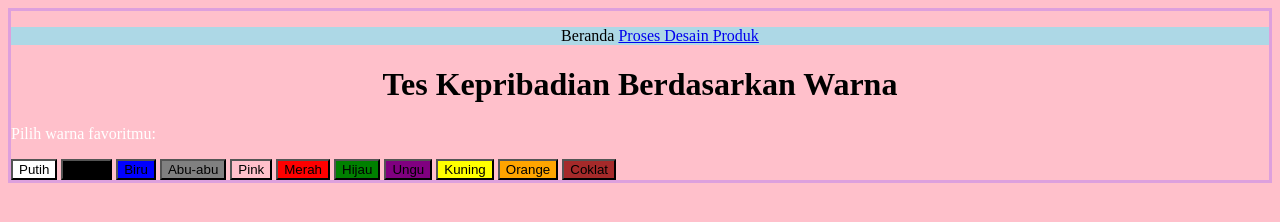
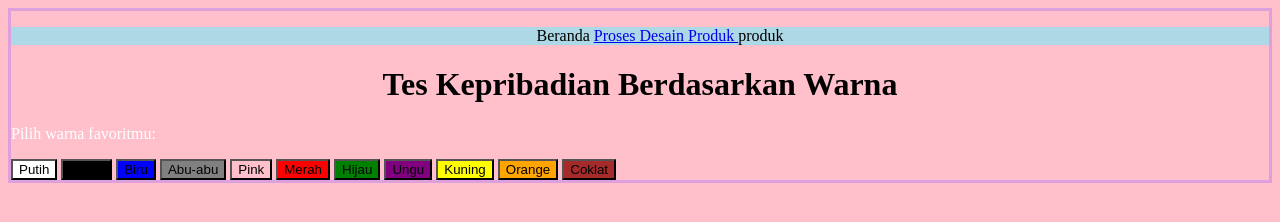
Before and after one commit to tsaniamrwaa/projek-informatikaa, a plain HTML site: page produk.html in a window 1280 px wide. Drawn offline with Linux system fonts and the light colour scheme.

Commit message:
produk.html

```diff
--- a/produk.html
+++ b/produk.html
@@ -7,10 +7,12 @@
 
 </head>
 <body>
+
 <ul>
     <li>Beranda</li>
     <li> <a href="Desain.html"> Proses Desain </a></li>
     <li> <a href="Produk.html"> Produk </a></li>
+    <li> produk </li>
     </ul>
   <h1>Tes Kepribadian Berdasarkan Warna</h1>
   <p>Pilih warna favoritmu:</p>
```
